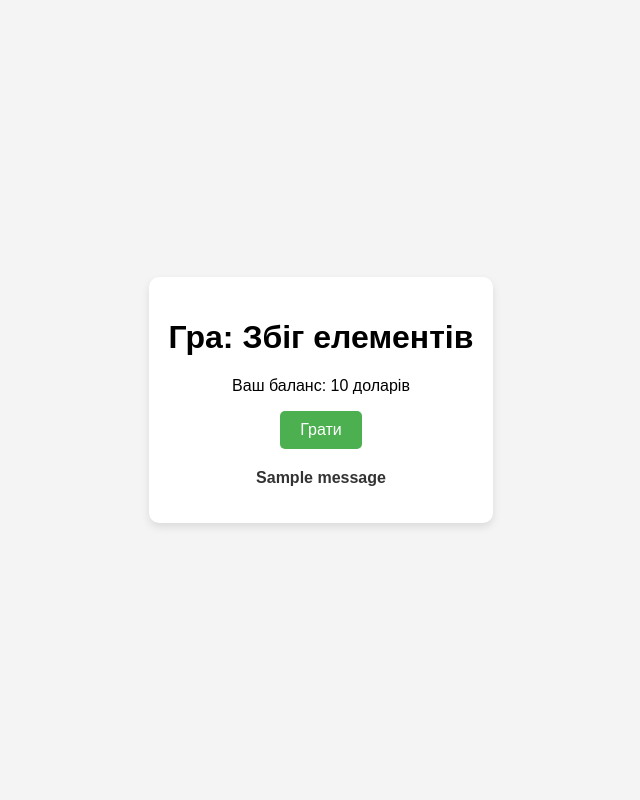
After one commit to Homoak/casino_Rheinschatz, a Flask app: template templates/game2.html in a window 1280 px wide. The commit adds this page. Shown: the whole page, without its empty margins (319-959 px from the left). Run offline with Flask 3, Linux system fonts and the light colour scheme; the template is opened without the code that fills it: most values are stand-ins (such as "Sample title", 1, 10 or a date in 2020); one stand-in notice (Sample message) is shown.

Commit message:
Переработана регистрация, и небольшие изминения

```diff
--- a/main.py
+++ b/main.py
@@ -6,10 +6,12 @@ from werkzeug.security import generate_password_hash, check_password_hash
 
 app = Flask(__name__)
 
-app.secret_key = '4f9f94c5e0b5708d03e495dec18e3eecfca48627b1e97218a286cf6aa6fd776f'
+app.secret_key = '''b'7A\xec\xb6\x83A\x0c\xacH\x9a\x18\xc3\xd0\xf1\x07\xd2\xfa\xd7t\x80\xdf\x0f3\xea'
+'''
 
 DATABASE = 'database.db'
 
+balance = 1000
 
 def get_db():
     if 'db' not in g:
@@ -44,23 +46,25 @@ def random_game():
     result = [random.choice(symbols) for _ in range(1)]
     return render_template("game.html", result=result)
 
-
 @app.route('/login', methods=['GET', 'POST'])
 def login():
     if request.method == 'POST':
-        username = request.form.get('username')
+        name = request.form.get('name')  # Використання імені для аутентифікації
         password = request.form.get('password')
 
-        user = User.query.filter_by(username=username).first()
-        if not user or not check_password_hash(user.password, password):
-            flash('Неверные учетные данные.')
-            return redirect(url_for('login'))
+        db = get_db()  # Підключення до бази даних
+        cursor = db.execute("SELECT * FROM users WHERE name = ?", (name,))
+        user = cursor.fetchone()
 
-        session['user_id'] = user.id
-        flash('Вход выполнен успешно.')
-        return redirect(url_for('index'))
+        if user and check_password_hash(user['password'], password):  # Перевірка пароля
+            flash('Login successful!', 'success')
+            return redirect(url_for('home'))  # Перехід на домашню сторінку
+        else:
+            flash('Invalid name or password', 'error')
 
     return render_template('login.html')
+
+
 
 @app.route('/register', methods=['GET', 'POST'])
 def register():
@@ -85,24 +89,20 @@ def register():
                 else:
                     # Хешування пароля
                     hashed_password = generate_password_hash(password, method='scrypt')
-                    hashed_repl_password = generate_password_hash(repl_password, method='scrypt')
-
                     # Вставка даних в базу
-                    db.execute("INSERT INTO users (name, email, password, repl_password) VALUES (?, ?, ?, ?)",
-                               (name, email, hashed_password, hashed_repl_password))
+                    db.execute("INSERT INTO users (name, email, password) VALUES (?, ?, ?)",
+                               (name, email, hashed_password))
                     db.commit()
                     flash('Registration successful', 'success')
                     return redirect(url_for('home'))
             except sqlite3.Error as e:
                 flash(f"An error occurred: {e}", 'error')
-            finally:
-                cursor.close()
+                print(f"Name: {name}, Email: {email}, Password: {password}")
 
     return render_template('register.html')
 
 
 
+
 if __name__ == "__main__":
     app.run(port=7777, debug=True)
-
-    print(name)
--- /dev/null
+++ b/static/css/game2.css
@@ -0,0 +1,37 @@
+body {
+    font-family: Arial, sans-serif;
+    display: flex;
+    justify-content: center;
+    align-items: center;
+    height: 100vh;
+    background-color: #f4f4f4;
+    margin: 0;
+}
+
+.game-container {
+    text-align: center;
+    background: #ffffff;
+    padding: 20px;
+    border-radius: 10px;
+    box-shadow: 0 4px 8px rgba(0, 0, 0, 0.1);
+}
+
+.game-button {
+    background: #4CAF50;
+    color: white;
+    padding: 10px 20px;
+    border: none;
+    border-radius: 5px;
+    cursor: pointer;
+    font-size: 16px;
+}
+
+.game-button:hover {
+    background: #45a049;
+}
+
+.flash-message {
+    margin-top: 20px;
+    color: #333;
+    font-weight: bold;
+}
--- a/static/css/register.css
+++ b/static/css/register.css
@@ -106,7 +106,7 @@ input:not(:placeholder-shown) + label {
 }
 
 .casino-button: disabled {
-    background-color: #7d7d7d; /* Красный цвет */
+    background-color: #a8a8a8; /* Красный цвет */
     color: white; /* Белый текст */
     border: none;
     border-radius:  15px; /* Скругление углов */
--- /dev/null
+++ b/templates/game2.html
@@ -0,0 +1,27 @@
+<!DOCTYPE html>
+<html lang="en">
+<head>
+    <meta charset="UTF-8">
+    <meta name="viewport" content="width=device-width, initial-scale=1.0">
+    <title>Game_777</title>
+    <link rel="stylesheet" href="{{ url_for('static', filename='../static/css/game2.css') }}">
+</head>
+<body>
+    <div class="game-container">
+        <h1>Гра: Збіг елементів</h1>
+        <p>Ваш баланс: {{ balance }} доларів</p>
+        <form method="post">
+            <button type="submit" class="game-button">Грати</button>
+        </form>
+        <div class="message-container">
+            {% with messages = get_flashed_messages() %}
+                {% if messages %}
+                    {% for message in messages %}
+                        <p class="flash-message">{{ message }}</p>
+                    {% endfor %}
+                {% endif %}
+            {% endwith %}
+        </div>
+    </div>
+</body>
+</html>
```
Also changed, not shown: templates/login.html (+34 -13 lines), templates/register.html (+42 -22 lines), database.db.
